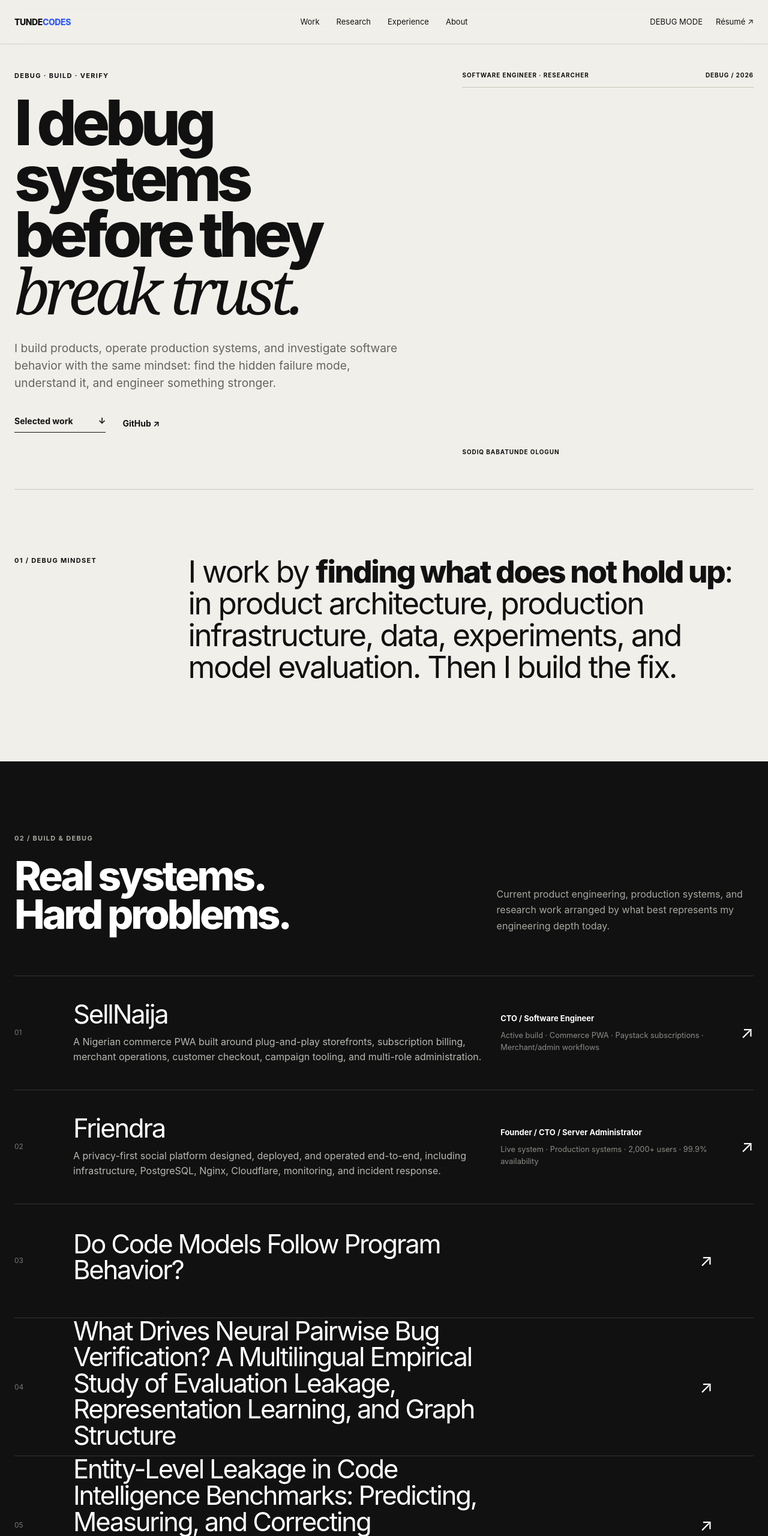
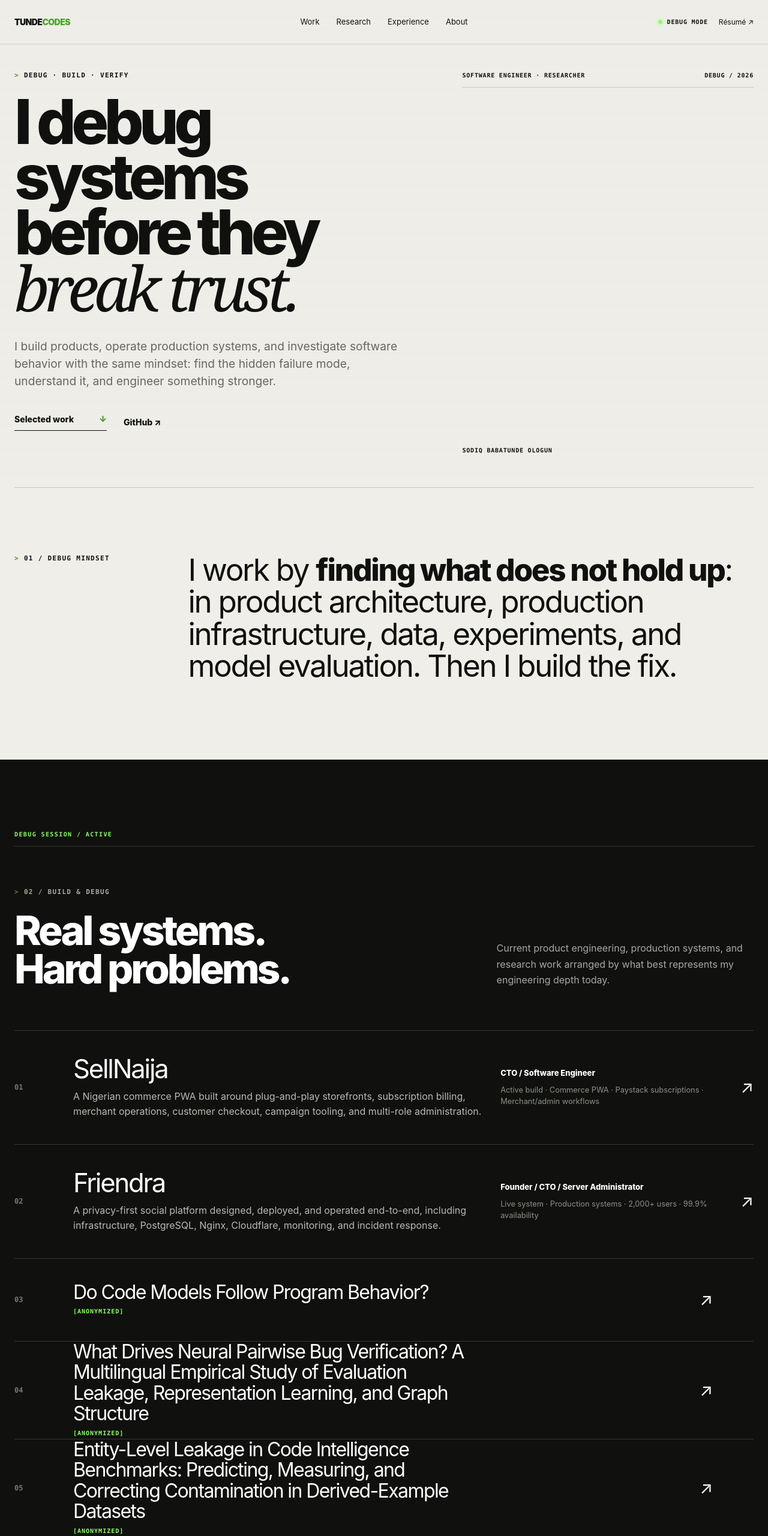
Before and after one commit to xohdik/xohdik.github.io, an Astro site: page / in a window 1280 px wide. Shown: the top 2560 px of the page at 60% size. Built offline with nearby package versions, Linux system fonts and the light colour scheme; Astro itself is replaced by a stand-in of ours.

Commit message:
design: complete clean Debug visual system and anonymous states

```diff
--- a/src/styles/global.css
+++ b/src/styles/global.css
@@ -1,14 +1,16 @@
 @import "tailwindcss";
 
 :root {
-  --bg: #f1efe9;
-  --paper: #f7f5ef;
-  --ink: #111111;
-  --muted: #66645f;
-  --line: #c9c5bb;
-  --dark: #111111;
-  --dark-muted: #a8a8a1;
-  --accent: #315cff;
+  --bg: #efeee8;
+  --paper: #f6f5ef;
+  --ink: #10110f;
+  --muted: #676861;
+  --line: #c9c8bf;
+  --dark: #10110f;
+  --dark-2: #151714;
+  --dark-muted: #a7aaa1;
+  --accent: #8cff66;
+  --accent-ink: #16240f;
   --shell: min(1480px, calc(100vw - 48px));
 }
 
@@ -22,16 +24,27 @@ body {
   -webkit-font-smoothing: antialiased;
   text-rendering: optimizeLegibility;
 }
+body::before {
+  content: "";
+  position: fixed;
+  inset: 0;
+  pointer-events: none;
+  z-index: 999;
+  opacity: .035;
+  background-image: repeating-linear-gradient(to bottom, transparent 0, transparent 3px, #000 4px);
+  mix-blend-mode: multiply;
+}
 a { color: inherit; text-decoration: none; }
 img { display: block; max-width: 100%; }
 button { font: inherit; }
-::selection { background: var(--accent); color: white; }
+::selection { background: var(--accent); color: var(--ink); }
 :focus-visible { outline: 2px solid var(--accent); outline-offset: 4px; }
+
 .skip-link {
   position: fixed;
   left: 16px;
   top: 12px;
-  z-index: 100;
+  z-index: 1000;
   padding: 10px 14px;
   background: var(--ink);
   color: white;
@@ -39,8 +52,8 @@ button { font: inherit; }
   transition: transform .2s ease;
 }
 .skip-link:focus { transform: translateY(0); }
+.section-shell { width: var(--shell); margin-inline: auto; }
 
-.section-shell { width: var(--shell); margin-inline: auto; }
 .site-header {
   position: fixed;
   inset: 0 0 auto 0;
@@ -51,16 +64,32 @@ button { font: inherit; }
   grid-template-columns: 1fr auto 1fr;
   align-items: center;
   border-bottom: 1px solid color-mix(in srgb, var(--line) 76%, transparent);
-  background: color-mix(in srgb, var(--bg) 88%, transparent);
-  backdrop-filter: blur(16px);
+  background: color-mix(in srgb, var(--bg) 90%, transparent);
+  backdrop-filter: blur(18px);
 }
-.wordmark { justify-self: start; font-size: 14px; font-weight: 850; letter-spacing: -0.03em; }
-.wordmark span, .footer-mark span { color: var(--accent); }
+.wordmark { justify-self: start; font-size: 14px; font-weight: 900; letter-spacing: -.04em; }
+.wordmark span, .footer-mark span { color: #4aa82d; }
 .desktop-nav { display: flex; gap: 28px; font-size: 13px; }
 .desktop-nav a, .text-link { transition: opacity .2s ease, color .2s ease; }
-.desktop-nav a:hover, .text-link:hover { opacity: .5; }
-.desktop-nav a[aria-current="page"] { color: var(--accent); }
-.header-actions { justify-self: end; display: flex; align-items: center; gap: 22px; font-size: 13px; }
+.desktop-nav a:hover, .text-link:hover { opacity: .55; }
+.desktop-nav a[aria-current="page"] { color: #3e9425; }
+.header-actions { justify-self: end; display: flex; align-items: center; gap: 18px; font-size: 12px; }
+.debug-status, .mobile-menu-status {
+  display: inline-flex;
+  align-items: center;
+  gap: 8px;
+  font-family: ui-monospace, SFMono-Regular, Menlo, Consolas, monospace;
+  letter-spacing: .08em;
+  font-size: 10px;
+  font-weight: 800;
+}
+.debug-status i, .mobile-menu-status span {
+  width: 7px;
+  height: 7px;
+  border-radius: 50%;
+  background: var(--accent);
+  box-shadow: 0 0 0 4px rgba(140,255,102,.12);
+}
 .menu-button { display: none; border: 0; background: none; padding: 0; cursor: pointer; }
 .mobile-menu { display: none; }
 
@@ -74,52 +103,87 @@ button { font: inherit; }
   align-items: end;
 }
 .hero-copy { padding-bottom: 5vh; }
-.eyebrow, .section-number { margin: 0 0 22px; font-size: 11px; letter-spacing: .12em; font-weight: 750; }
-.hero h1 { margin: 0; max-width: 870px; font-size: clamp(4.1rem, 8.2vw, 9.2rem); line-height: .89; letter-spacing: -.075em; font-weight: 780; }
+.eyebrow, .section-number {
+  margin: 0 0 22px;
+  font-family: ui-monospace, SFMono-Regular, Menlo, Consolas, monospace;
+  font-size: 11px;
+  letter-spacing: .12em;
+  font-weight: 800;
+}
+.eyebrow::before, .section-number::before { content: "> "; color: #3e9425; }
+.hero h1 {
+  margin: 0;
+  max-width: 900px;
+  font-size: clamp(4rem, 8.1vw, 9rem);
+  line-height: .89;
+  letter-spacing: -.075em;
+  font-weight: 800;
+}
 .hero h1 em { font-family: Georgia, "Times New Roman", serif; font-weight: 400; }
-.hero-intro { max-width: 720px; margin: 34px 0 0; font-size: clamp(1.05rem, 1.5vw, 1.35rem); line-height: 1.5; color: var(--muted); }
+.hero-intro { max-width: 720px; margin: 34px 0 0; font-size: clamp(1.05rem, 1.5vw, 1.35rem); line-height: 1.52; color: var(--muted); }
 .hero-links { margin-top: 38px; display: flex; gap: 28px; align-items: center; }
-.primary-link, .plain-link { font-size: 14px; font-weight: 700; }
+.primary-link, .plain-link { font-size: 14px; font-weight: 800; }
 .primary-link { display: inline-flex; align-items: center; gap: 42px; padding-bottom: 8px; border-bottom: 1px solid var(--ink); }
-.primary-link span { transition: transform .2s ease; }
+.primary-link span { transition: transform .2s ease; color: #3e9425; }
 .primary-link:hover span { transform: translateY(3px); }
-.plain-link:hover { color: var(--accent); }
+.plain-link:hover { color: #3e9425; }
+
 .portrait-wrap { margin: 0; align-self: stretch; min-height: 620px; display: grid; grid-template-rows: auto 1fr auto; }
-.portrait-meta, .portrait-wrap figcaption { display: flex; justify-content: space-between; gap: 18px; font-size: 10px; letter-spacing: .09em; font-weight: 750; }
+.portrait-meta, .portrait-wrap figcaption {
+  display: flex;
+  justify-content: space-between;
+  gap: 18px;
+  font-family: ui-monospace, SFMono-Regular, Menlo, Consolas, monospace;
+  font-size: 10px;
+  letter-spacing: .08em;
+  font-weight: 800;
+}
 .portrait-meta { padding-bottom: 12px; border-bottom: 1px solid var(--line); }
-.portrait-wrap img { width: 100%; height: 100%; min-height: 0; object-fit: cover; filter: grayscale(1) contrast(1.04); }
+.portrait-wrap img { width: 100%; height: 100%; min-height: 0; object-fit: cover; filter: grayscale(1) contrast(1.08); }
 .portrait-wrap figcaption { padding-top: 12px; }
 
 .statement { padding: 110px 0 130px; display: grid; grid-template-columns: .35fr 1.65fr; gap: 7vw; border-top: 1px solid var(--line); }
-.statement-copy { margin: 0; max-width: 1050px; font-size: clamp(2rem, 4vw, 4.9rem); line-height: 1.04; letter-spacing: -.045em; }
-.statement-copy strong { font-weight: 780; }
+.statement-copy { margin: 0; max-width: 1080px; font-size: clamp(2rem, 4vw, 4.9rem); line-height: 1.04; letter-spacing: -.045em; }
+.statement-copy strong { font-weight: 800; }
 
 .dark-section { background: var(--dark); color: white; padding: 120px 0 20px; }
+.dark-section::before { content: "DEBUG SESSION / ACTIVE"; display: block; width: var(--shell); margin: 0 auto 68px; padding-bottom: 14px; border-bottom: 1px solid #343732; color: var(--accent); font: 800 10px/1 ui-monospace, SFMono-Regular, Menlo, Consolas, monospace; letter-spacing: .14em; }
 .section-heading { display: grid; grid-template-columns: 1.25fr .75fr; gap: 7vw; align-items: end; padding-bottom: 70px; }
 .section-heading h2, .about-lead h2, .contact-section h2, .page-hero h1 {
   margin: 0;
   font-size: clamp(2.7rem, 5.3vw, 6.5rem);
   line-height: .95;
   letter-spacing: -.06em;
-  font-weight: 760;
+  font-weight: 780;
 }
 .section-heading > p { max-width: 540px; margin: 0; font-size: 16px; line-height: 1.65; color: var(--muted); }
 .dark-section .section-heading > p, .dark-section .section-number { color: var(--dark-muted); }
-.work-list { border-top: 1px solid #353535; }
-.work-row { min-height: 190px; display: grid; grid-template-columns: 70px minmax(0, 1.45fr) minmax(250px, .75fr) 40px; gap: 28px; align-items: center; border-bottom: 1px solid #353535; transition: background .25s ease, padding .25s ease; }
-.work-row:hover { background: #171717; padding-inline: 14px; }
-.work-index { color: #777; font-size: 12px; }
+.work-list { border-top: 1px solid #353834; }
+.work-row {
+  min-height: 190px;
+  display: grid;
+  grid-template-columns: 70px minmax(0, 1.45fr) minmax(250px, .75fr) 40px;
+  gap: 28px;
+  align-items: center;
+  border-bottom: 1px solid #353834;
+  transition: background .25s ease, padding .25s ease;
+}
+.work-row:hover { background: var(--dark-2); padding-inline: 14px; }
+.work-index { color: #777b74; font: 800 12px/1 ui-monospace, SFMono-Regular, Menlo, Consolas, monospace; }
 .work-main h3 { margin: 0 0 12px; font-size: clamp(1.9rem, 3.4vw, 4.2rem); line-height: 1; letter-spacing: -.05em; }
-.work-main p { margin: 0; max-width: 740px; color: #b8b8b2; line-height: 1.55; }
+.work-main p { margin: 0; max-width: 740px; color: #b8bbb3; line-height: 1.55; }
 .work-side { display: grid; gap: 9px; align-self: center; }
-.work-side span { font-size: 13px; font-weight: 700; }
-.work-side small { color: #8c8c87; line-height: 1.5; }
-.work-arrow { justify-self: end; font-size: 28px; transition: transform .2s ease; }
+.work-side span { font-size: 13px; font-weight: 800; }
+.work-side small { color: #8c9187; line-height: 1.5; }
+.work-arrow { justify-self: end; font-size: 28px; transition: transform .2s ease, color .2s ease; }
 .work-row:hover .work-arrow { transform: translate(3px, -3px); color: var(--accent); }
+.anonymous-work { min-height: 138px; }
+.anonymous-work .work-main h3 { margin: 0; max-width: 1050px; font-size: clamp(1.45rem, 2.5vw, 3rem); line-height: 1.08; }
+.anonymous-work .work-main::after { content: "[ANONYMIZED]"; display: inline-block; margin-top: 10px; color: var(--accent); font: 800 10px/1 ui-monospace, SFMono-Regular, Menlo, Consolas, monospace; letter-spacing: .1em; }
 .section-more { padding: 30px 0 10px; display: flex; justify-content: flex-end; }
-.section-more a { font-size: 13px; font-weight: 750; }
+.section-more a { font-size: 13px; font-weight: 800; }
 .dark-section .section-more a { color: white; }
-.section-more a:hover { color: var(--accent); }
+.section-more a:hover { color: #3e9425; }
 
 .research-section, .experience-section { padding: 125px 0; }
 .research-section { border-bottom: 1px solid var(--line); }
@@ -129,36 +193,41 @@ button { font: inherit; }
 .research-row h3 { margin: 0; max-width: 950px; font-size: clamp(1.2rem, 2vw, 2rem); line-height: 1.2; letter-spacing: -.025em; }
 .research-row div p { margin: 8px 0 0; color: var(--muted); }
 .research-row > p { justify-self: end; text-align: right; margin: 3px 0 0; text-transform: uppercase; letter-spacing: .06em; }
+.anonymous-research h3::after { content: "  [ANONYMIZED]"; color: #3e9425; font: 800 10px/1 ui-monospace, SFMono-Regular, Menlo, Consolas, monospace; letter-spacing: .08em; vertical-align: middle; }
+
 .experience-row { display: grid; grid-template-columns: 170px minmax(240px, .7fr) minmax(0, 1.3fr); gap: 36px; padding: 34px 0; border-bottom: 1px solid var(--line); }
-.experience-row time { color: var(--muted); font-size: 12px; }
+.experience-row time { color: var(--muted); font: 700 12px/1.4 ui-monospace, SFMono-Regular, Menlo, Consolas, monospace; }
 .experience-row h3 { margin: 0; font-size: 1.15rem; }
-.experience-row div p { margin: 6px 0 0; color: var(--accent); font-size: 13px; font-weight: 700; }
+.experience-row div p { margin: 6px 0 0; color: #3e9425; font-size: 13px; font-weight: 800; }
 .experience-row > p { margin: 0; color: var(--muted); line-height: 1.6; }
 
-.about-section { background: #dcd8cf; padding: 130px 0; }
+.about-section { background: #dad9d1; padding: 130px 0; }
 .about-grid { display: grid; grid-template-columns: .9fr 1.1fr; gap: 9vw; }
 .about-lead h2 { max-width: 720px; }
 .about-copy > p { margin: 0 0 24px; font-size: clamp(1.15rem, 1.8vw, 1.6rem); line-height: 1.5; max-width: 750px; }
-.capability-list { margin-top: 50px; border-top: 1px solid #b9b4a9; display: grid; grid-template-columns: 1fr 1fr; }
-.capability-list span { padding: 14px 0; border-bottom: 1px solid #b9b4a9; font-size: 13px; }
+.capability-list { margin-top: 50px; border-top: 1px solid #b7b6ae; display: grid; grid-template-columns: 1fr 1fr; }
+.capability-list span { padding: 14px 0; border-bottom: 1px solid #b7b6ae; font-size: 13px; }
+.capability-list span::before { content: "./"; margin-right: 7px; color: #3e9425; font-family: ui-monospace, SFMono-Regular, Menlo, Consolas, monospace; }
 
 .contact-section { padding: 130px 0 110px; }
 .contact-section h2 { max-width: 1050px; }
 .contact-grid { margin-top: 70px; padding-top: 26px; border-top: 1px solid var(--line); display: grid; grid-template-columns: 1fr 1fr; gap: 9vw; }
 .contact-grid > p { margin: 0; max-width: 650px; color: var(--muted); font-size: 17px; line-height: 1.65; }
 .contact-links { display: grid; grid-template-columns: 1fr 1fr; }
-.contact-links a { padding: 13px 0; border-bottom: 1px solid var(--line); font-weight: 700; }
-.contact-links a:hover { color: var(--accent); }
+.contact-links a { padding: 13px 0; border-bottom: 1px solid var(--line); font-weight: 800; }
+.contact-links a:hover { color: #3e9425; }
 
 .page-hero { padding-top: 170px; padding-bottom: 95px; border-bottom: 1px solid var(--line); }
+.page-hero::after { content: "// TRACE OPEN"; display: block; margin-top: 42px; color: #3e9425; font: 800 10px/1 ui-monospace, SFMono-Regular, Menlo, Consolas, monospace; letter-spacing: .12em; }
 .page-hero h1 { max-width: 1100px; }
 .page-hero > p:last-child { max-width: 760px; margin: 34px 0 0; color: var(--muted); font-size: 18px; line-height: 1.65; }
 .case-list { padding: 20px 0 120px; }
 .case-study { padding: 70px 0 88px; border-bottom: 1px solid var(--line); }
-.case-kicker { display: flex; justify-content: space-between; gap: 20px; margin-bottom: 28px; color: var(--muted); font-size: 11px; text-transform: uppercase; letter-spacing: .1em; }
+.case-study.anonymous-case { padding: 46px 0; }
+.case-kicker { display: flex; justify-content: space-between; gap: 20px; margin-bottom: 28px; color: var(--muted); font: 700 11px/1.4 ui-monospace, SFMono-Regular, Menlo, Consolas, monospace; text-transform: uppercase; letter-spacing: .1em; }
 .case-grid { display: grid; grid-template-columns: .75fr 1.25fr; gap: 8vw; }
 .case-title h2 { margin: 0; font-size: clamp(2.6rem, 5vw, 6rem); line-height: .95; letter-spacing: -.055em; }
-.case-title p { margin: 16px 0 0; color: var(--accent); font-weight: 750; font-size: 13px; }
+.case-title p { margin: 16px 0 0; color: #3e9425; font-weight: 800; font-size: 13px; }
 .case-summary { margin: 0 0 42px; font-size: clamp(1.25rem, 2vw, 1.8rem); line-height: 1.5; }
 .case-detail { display: grid; grid-template-columns: 150px 1fr; gap: 24px; padding: 25px 0; border-top: 1px solid var(--line); }
 .case-detail h3 { margin: 0; font-size: 12px; text-transform: uppercase; letter-spacing: .08em; }
@@ -166,27 +235,32 @@ button { font: inherit; }
 .case-detail ul { padding-left: 1.2rem; }
 .case-detail li + li { margin-top: 8px; }
 .case-stack { display: flex; flex-wrap: wrap; gap: 8px; margin-top: 28px; }
-.case-stack span { border: 1px solid var(--line); padding: 8px 10px; font-size: 11px; }
+.case-stack span { border-bottom: 1px solid var(--line); padding: 8px 0; margin-right: 15px; font: 700 11px/1 ui-monospace, SFMono-Regular, Menlo, Consolas, monospace; }
 .case-link { margin-top: 34px; }
-.case-link a { font-weight: 750; border-bottom: 1px solid var(--ink); padding-bottom: 5px; }
-.case-link a:hover { color: var(--accent); border-color: var(--accent); }
+.case-link a { font-weight: 800; border-bottom: 1px solid var(--ink); padding-bottom: 5px; }
+.case-link a:hover { color: #3e9425; border-color: #3e9425; }
 
 .research-detail-list { padding-bottom: 105px; }
 .research-detail { display: grid; grid-template-columns: 100px 1fr; gap: 28px; padding: 46px 0; border-bottom: 1px solid var(--line); }
-.research-detail-index { color: var(--muted); font-size: 12px; }
-.research-status { margin: 0 0 10px; color: var(--accent); text-transform: uppercase; letter-spacing: .08em; font-size: 11px; font-weight: 750; }
+.research-detail.anonymous-detail { padding: 40px 0; }
+.research-detail-index { color: var(--muted); font: 700 12px/1 ui-monospace, SFMono-Regular, Menlo, Consolas, monospace; }
+.research-status { margin: 0 0 10px; color: #3e9425; text-transform: uppercase; letter-spacing: .08em; font-size: 11px; font-weight: 800; }
 .research-detail h2 { margin: 0; max-width: 1000px; font-size: clamp(1.8rem, 3.3vw, 3.8rem); line-height: 1.08; letter-spacing: -.04em; }
+.anonymous-detail h2::after { content: " [ANONYMIZED]"; color: #3e9425; font: 800 10px/1 ui-monospace, SFMono-Regular, Menlo, Consolas, monospace; letter-spacing: .08em; }
 .research-venue { margin: 14px 0 0; color: var(--muted); font-weight: 700; }
 .research-focus { max-width: 830px; margin: 22px 0 0; color: var(--muted); font-size: 16px; line-height: 1.65; }
 .research-principles { padding: 100px 0 125px; border-top: 1px solid var(--line); }
 .principles-grid { display: grid; grid-template-columns: repeat(3, 1fr); gap: 46px; }
-.principles-grid strong { color: var(--accent); font-size: 11px; }
+.principles-grid strong { color: #3e9425; font-size: 11px; }
 .principles-grid h3 { margin: 18px 0 12px; font-size: 1.5rem; letter-spacing: -.03em; }
 .principles-grid p { margin: 0; color: var(--muted); line-height: 1.65; }
 
 .site-footer { padding: 0 0 34px; }
-.footer-mark { font-size: clamp(4rem, 12vw, 12rem); line-height: .82; font-weight: 880; letter-spacing: -.085em; white-space: nowrap; }
-.site-footer > div:last-child { margin-top: 34px; padding-top: 18px; border-top: 1px solid var(--line); display: flex; justify-content: space-between; font-size: 10px; letter-spacing: .08em; font-weight: 750; }
+.footer-mark { font-size: clamp(4rem, 12vw, 12rem); line-height: .82; font-weight: 900; letter-spacing: -.085em; white-space: nowrap; }
+.site-footer > div:last-child { margin-top: 34px; padding-top: 18px; border-top: 1px solid var(--line); display: grid; grid-template-columns: 1fr 1fr auto; gap: 16px; font: 800 10px/1.4 ui-monospace, SFMono-Regular, Menlo, Consolas, monospace; letter-spacing: .08em; }
+.site-footer > div:last-child span:nth-child(2) { text-align: center; }
+.site-footer > div:last-child span:last-child { text-align: right; }
+
 .reveal { opacity: 0; transform: translateY(22px); transition: opacity .7s ease, transform .7s cubic-bezier(.2,.8,.2,1); }
 .reveal.delay-1 { transition-delay: .12s; }
 .reveal.is-visible { opacity: 1; transform: translateY(0); }
@@ -194,7 +268,7 @@ button { font: inherit; }
 @media (prefers-reduced-motion: reduce) {
   html { scroll-behavior: auto; }
   .reveal { opacity: 1; transform: none; transition: none; }
-  * { animation-duration: 0.001ms !important; animation-iteration-count: 1 !important; }
+  * { animation-duration: .001ms !important; animation-iteration-count: 1 !important; }
 }
 
 @media (max-width: 900px) {
@@ -203,9 +277,10 @@ button { font: inherit; }
   .desktop-nav, .desktop-only { display: none; }
   .header-actions { grid-column: 2; }
   .menu-button { display: inline-block; }
-  .mobile-menu { position: fixed; inset: 64px 0 0; z-index: 45; background: var(--bg); padding: 34px 20px; display: grid; align-content: start; gap: 0; transform: translateY(-110%); opacity: 0; pointer-events: none; transition: transform .35s ease, opacity .35s ease; }
+  .mobile-menu { position: fixed; inset: 64px 0 0; z-index: 45; background: var(--bg); padding: 26px 20px 34px; display: grid; align-content: start; gap: 0; transform: translateY(-110%); opacity: 0; pointer-events: none; transition: transform .35s ease, opacity .35s ease; }
   .mobile-menu[aria-hidden="false"] { transform: translateY(0); opacity: 1; pointer-events: auto; }
-  .mobile-menu a { padding: 18px 0; border-bottom: 1px solid var(--line); font-size: 1.5rem; font-weight: 700; letter-spacing: -.03em; }
+  .mobile-menu-status { padding: 0 0 20px; border-bottom: 1px solid var(--line); color: #3e9425; }
+  .mobile-menu a { padding: 18px 0; border-bottom: 1px solid var(--line); font-size: 1.5rem; font-weight: 800; letter-spacing: -.03em; }
   body.menu-open { overflow: hidden; }
   .hero { min-height: auto; padding-top: 104px; display: flex; flex-direction: column; gap: 50px; align-items: stretch; }
   .hero-copy { padding-bottom: 0; }
@@ -213,11 +288,13 @@ button { font: inherit; }
   .portrait-wrap { min-height: 520px; }
   .statement, .section-heading, .about-grid, .contact-grid, .case-grid { grid-template-columns: 1fr; }
   .statement { padding: 90px 0; gap: 34px; }
-  .dark-section { padding-top: 90px; }
+  .dark-section { padding-top: 70px; }
+  .dark-section::before { margin-bottom: 48px; }
   .section-heading { gap: 34px; padding-bottom: 48px; }
   .work-row { grid-template-columns: 44px 1fr 30px; gap: 16px; min-height: 0; padding: 28px 0; }
   .work-side { grid-column: 2; }
   .work-arrow { grid-column: 3; grid-row: 1; }
+  .anonymous-work { min-height: 0; }
   .research-row { grid-template-columns: 44px 1fr; gap: 16px; }
   .research-row > p { grid-column: 2; justify-self: start; text-align: left; }
   .experience-row { grid-template-columns: 1fr; gap: 9px; padding: 28px 0; }
@@ -227,9 +304,12 @@ button { font: inherit; }
   .case-grid { gap: 36px; }
   .case-detail { grid-template-columns: 1fr; gap: 10px; }
   .principles-grid { grid-template-columns: 1fr; gap: 36px; }
+  .site-footer > div:last-child { grid-template-columns: 1fr; }
+  .site-footer > div:last-child span:nth-child(2), .site-footer > div:last-child span:last-child { text-align: left; }
 }
 
 @media (max-width: 560px) {
+  body::before { display: none; }
   .hero-links { align-items: flex-start; flex-direction: column; gap: 18px; }
   .portrait-wrap { min-height: 430px; }
   .research-section, .experience-section { padding: 90px 0; }
```
